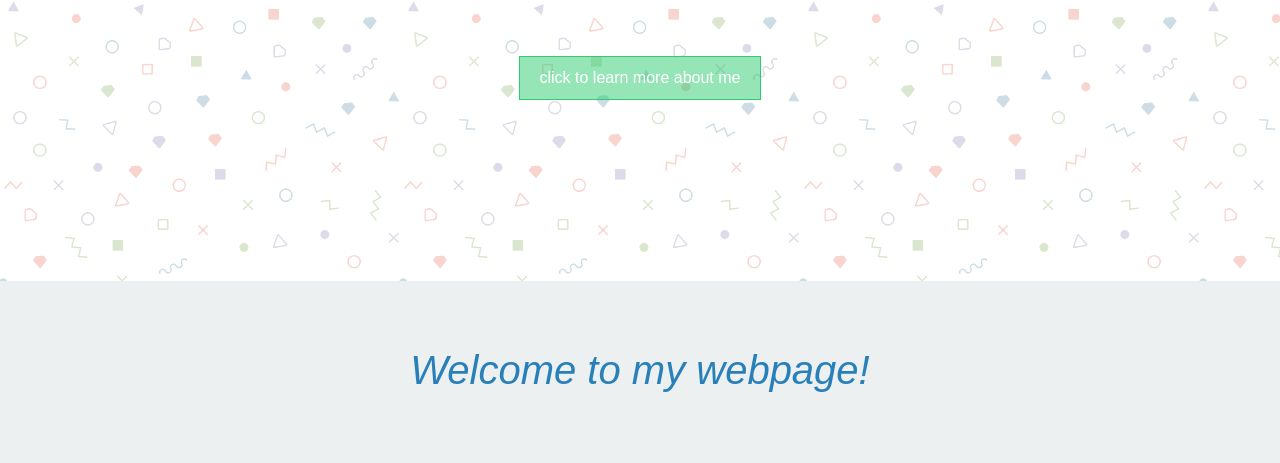
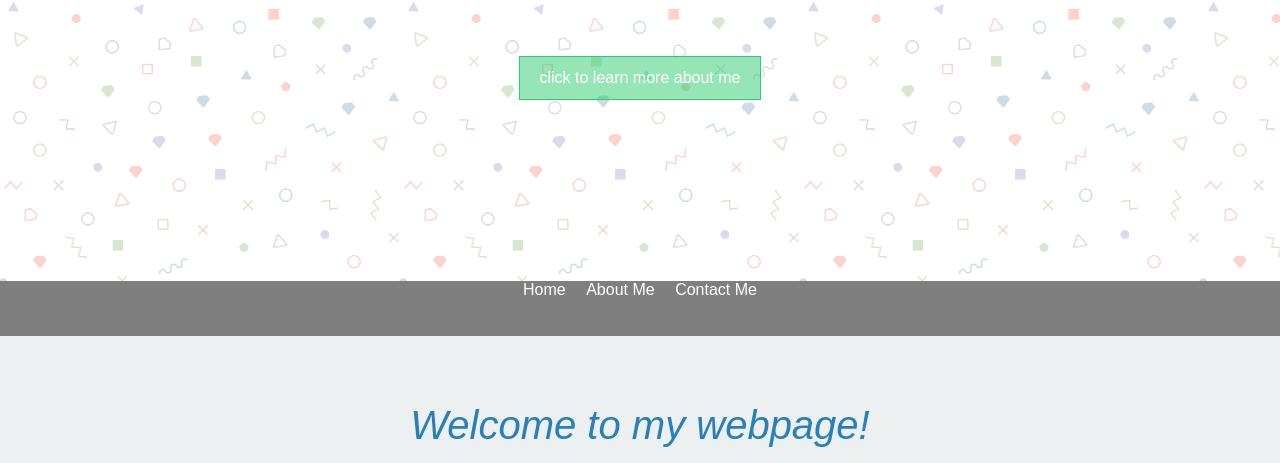
Before and after one commit to melvin-academy/bio, a plain HTML site: page index.html in a window 1280 px wide. Shown: the part 319-782 px from the top of the page. Drawn offline with nearby package versions, Linux system fonts and the light colour scheme.

Commit message:
added the lols in the bio, haha

```diff
--- a/index.html
+++ b/index.html
@@ -11,6 +11,11 @@
       <h1>Melvin Hernandez</h1>
       <a href="#info">click to learn more about me</a>
     </section>
+    <nav>
+      <a href="/">Home</a>
+      <a href="#info">About Me</a>
+      <a href="#contact">Contact Me</a>
+    </nav>
     <section id="info">
       <h2><i>Welcome to my webpage!</i></h2>
       <h3>About Me</h3>
@@ -36,6 +41,10 @@
         <li>Sports Team: <b>F.C. Barcelona</b>... Messi is GOAT.</li>
       </ul>
     </section>
+    <section id="contact">
+      <h1>Contact Me</h1>
+      Find me on <a href="http://github.com/melvinhernandez">GitHub</a>.
+    </section>
     <!-- Describe who you are here. -->
 
     <!-- Feel free to add images of things you are passionate about.
--- a/style.css
+++ b/style.css
@@ -5,7 +5,7 @@ html,
 body {
   margin: 0;
   width: 100%;
-  height: 100%;
+  height: 5000px;
 }
 body {
   background: #FFF;
@@ -77,3 +77,17 @@ ul li a {
   color: rgb(39, 174, 96);
   text-decoration: none;
 }
+
+nav {
+  background: rgba(0, 0, 0, 0.5);
+  height: 55px;
+  text-align: center;
+}
+
+nav a {
+  height: 55px;
+  padding: 0.5em;
+  margin-top: 0.5em;
+  text-decoration: none;
+  color: #FFFFFF;
+}
```
Also changed, not shown: haha/index.html (added, +12 -0 lines).
